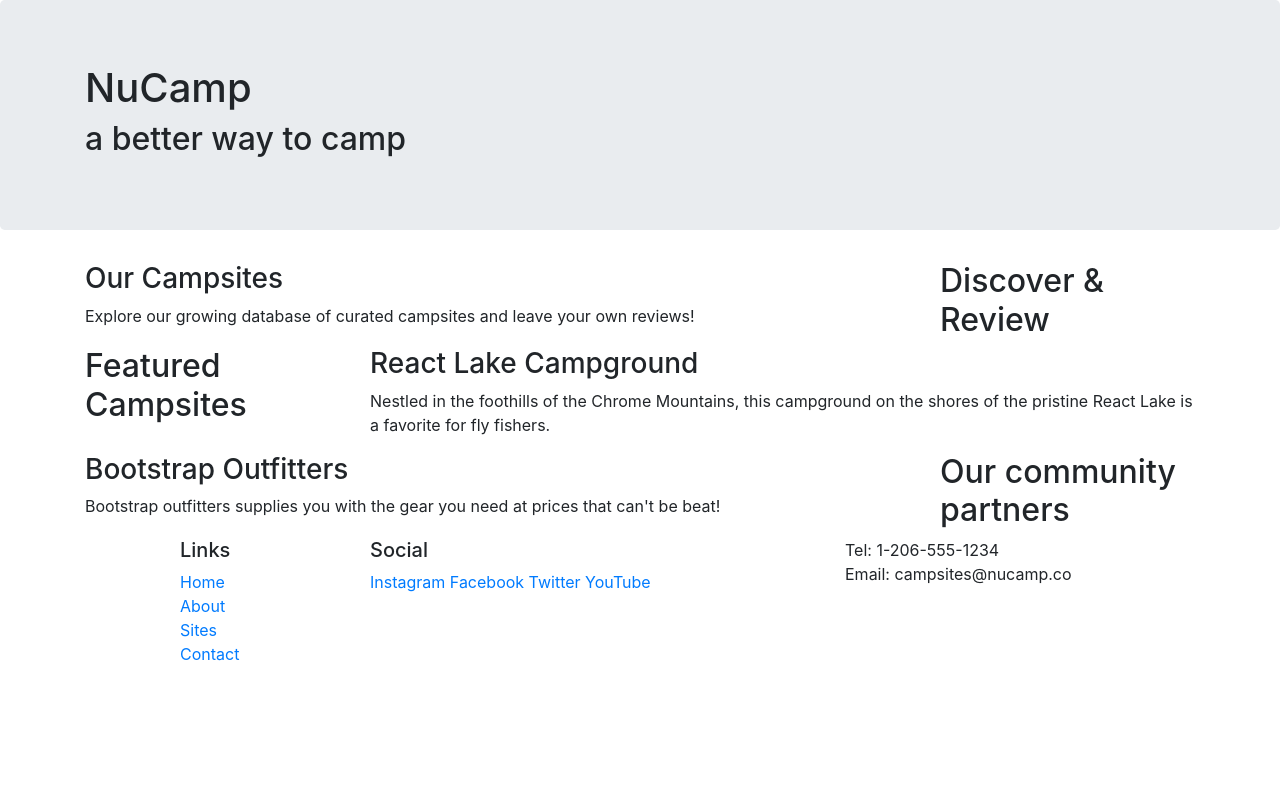
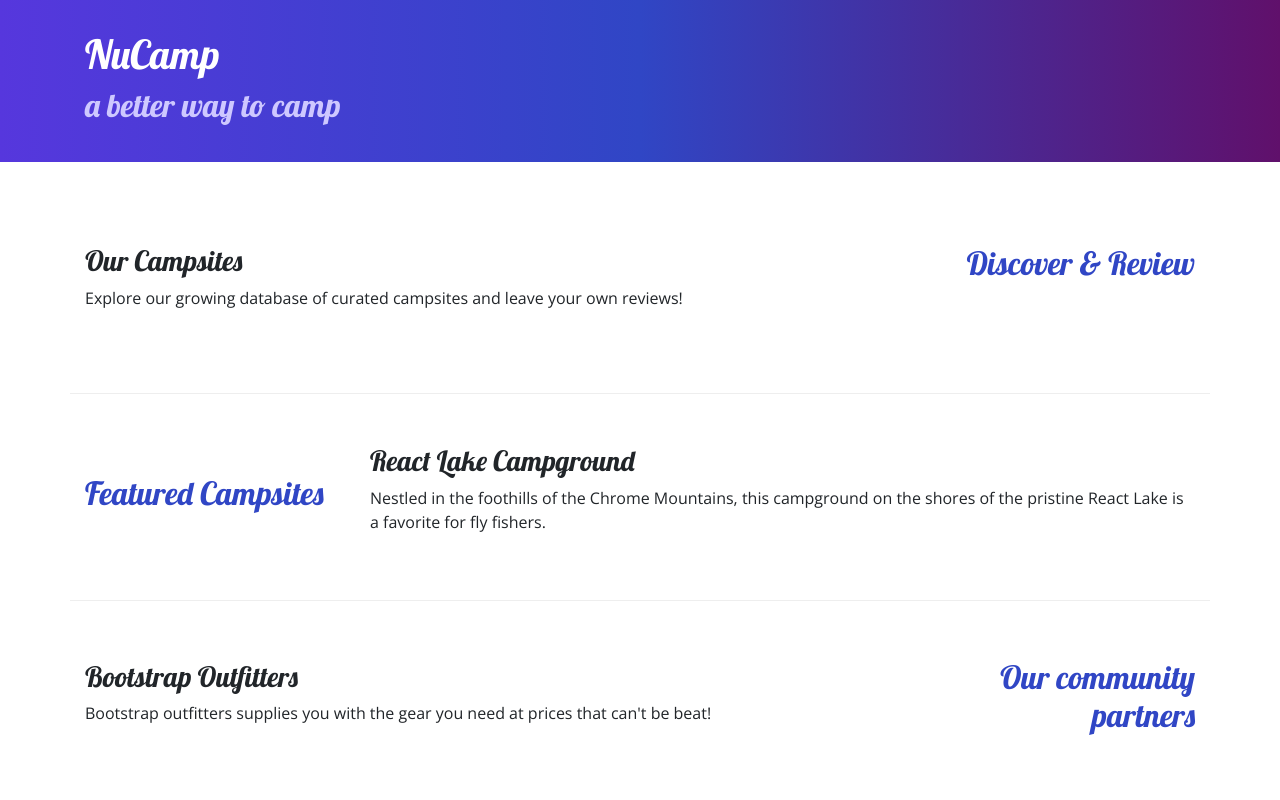
Before and after one commit to MYTHICxatnys/laughing-tribble, a website: page index.html in a window 1280 px wide. Shown: the top 800 px of the page. Drawn offline with nearby package versions, Linux system fonts and the light colour scheme.

Commit message:
Adding Custom Styling

```diff
--- /dev/null
+++ b/css/styles.css
@@ -0,0 +1,32 @@
+body {
+    font-family: "Open Sans", sans-serif;
+}
+
+h1, h2, h3 {
+    font-family: "Lobster", cursive;
+}
+
+h2 {
+    color: #3046C5;
+}
+
+header h2 {
+    color: #cec8ff;
+}
+
+footer {
+    background-image: linear-gradient(#cec8ff, white);
+    padding: 20px 0;
+}
+
+.jumbotron {
+    padding: 30px;
+    background-image: linear-gradient(to right, #5637DD, #3046C5, #60106B);
+    color: white;
+}
+
+.row-content {
+    padding: 50px 0;
+    border-bottom: 1px ridge;
+    min-height: 200px;
+}
--- a/index.html
+++ b/index.html
@@ -8,10 +8,12 @@
     <!-- Bootstrap CSS -->
     <link rel="stylesheet" href="node_modules/bootstrap/dist/css/bootstrap.min.css" />
 
+    <link rel="stylesheet" href="https://fonts.googleapis.com/css?family=Lobster%7COpen+Sans">
+    <link rel="stylesheet" href="/css/styles.css">
     <title>NuCamp: A Better Way To Camp</title>
 </head>
 <body>
-        <header class="jumbotron">
+        <header class="jumbotron jumbotron-fluid">
             <div class="container">
                 <div class="row">
                     <div class="col">
@@ -24,9 +26,9 @@
 
 
         <div class="container">
-            <div class="row">
+            <div class="row row-content align items-center">
                 <div class="col-sm-4 order-sm-last col-md-3">
-                    <h2>Discover & Review</h2>
+                    <h2 class="text-sm-right">Discover & Review</h2>
                 </div>
                 <div class="col">
                     <h3>Our Campsites</h3>
@@ -36,7 +38,7 @@
                 </div>
             </div>
 
-            <div class="row">
+            <div class="row row-content align-items-center">
                 <div class="col-sm-4 col-md-3">
                     <h2>Featured Campsites</h2>
                 </div>
@@ -49,9 +51,9 @@
             </div>
 
 
-            <div class="row">
+            <div class="row row-content align-items-center">
                 <div class="col-sm-4 order-sm-last col-md-3">
-                    <h2>Our community partners</h2>
+                    <h2 class="text-sm-right" >Our community partners</h2>
                 </div>
                 <div class="col">
                     <h3>Bootstrap Outfitters</h3>
@@ -75,14 +77,14 @@
                             <li><a href="#">Contact</a></li>
                         </ul>
                     </div>
-                    <div class="col-6 col-sm-5">
+                    <div class="col-6 col-sm-5 text-center">
                         <h5>Social</h5>
                         <a href="http://instagram.com/">Instagram</a>
                         <a href="http://facebook.com/">Facebook</a>
                         <a href="http://twitter.com/">Twitter</a>
                         <a href="http://youtube.com/">YouTube</a>
                     </div>
-                    <div class="col-sm-4">
+                    <div class="col-sm-4 text-center">
                         Tel: 1-206-555-1234 <br />
                         Email: campsites@nucamp.co
                     </div>
--- a/package.json
+++ b/package.json
@@ -14,7 +14,7 @@
     "lite-server": "^2.6.1"
   },
   "dependencies": {
-    "bootstrap": "^4.5.2",
+    "bootstrap": "^4.6.1",
     "jquery": "^3.5.1",
     "popper.js": "^1.16.1"
   }
```
Also changed, not shown: 1 other file.
